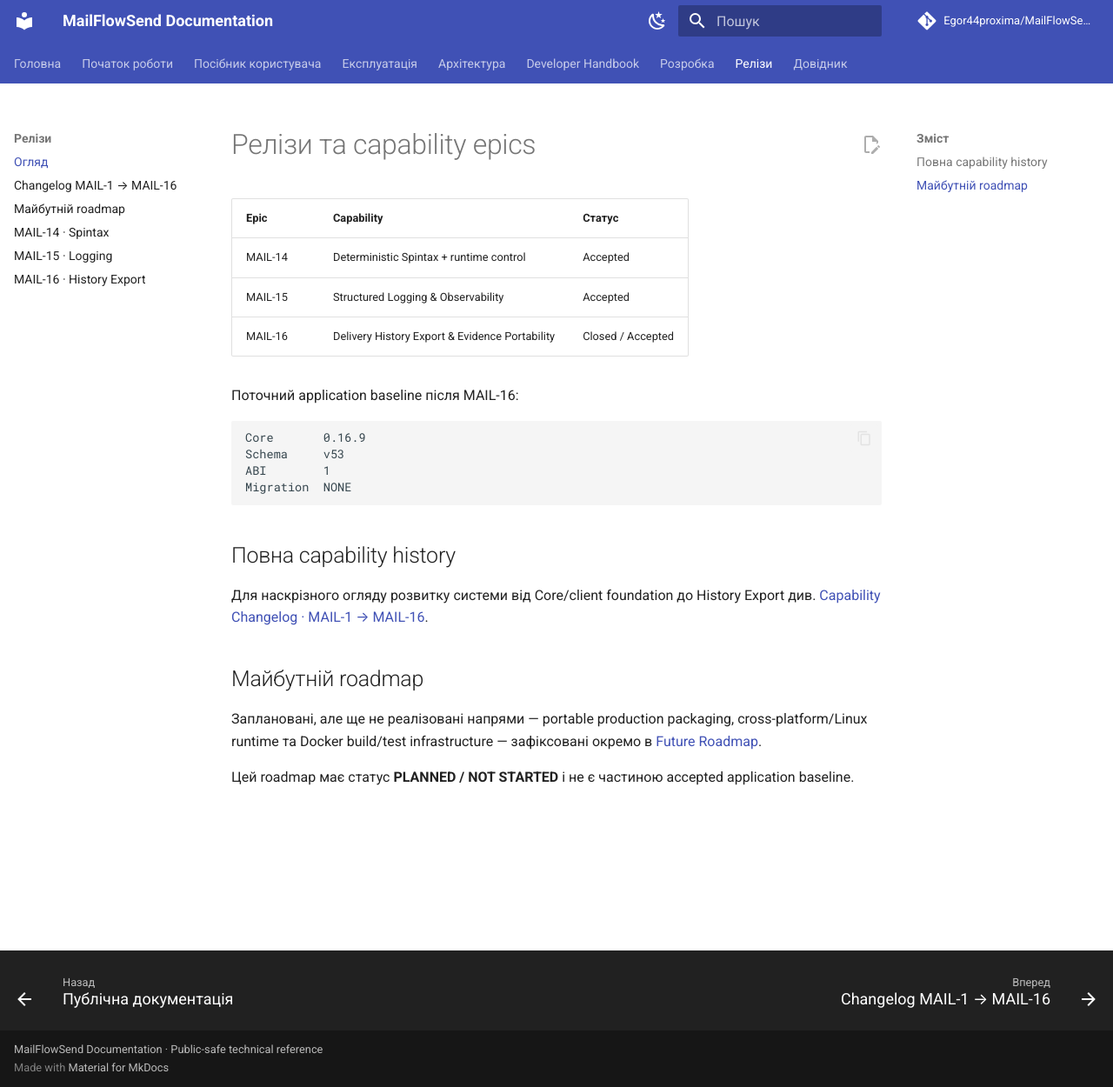
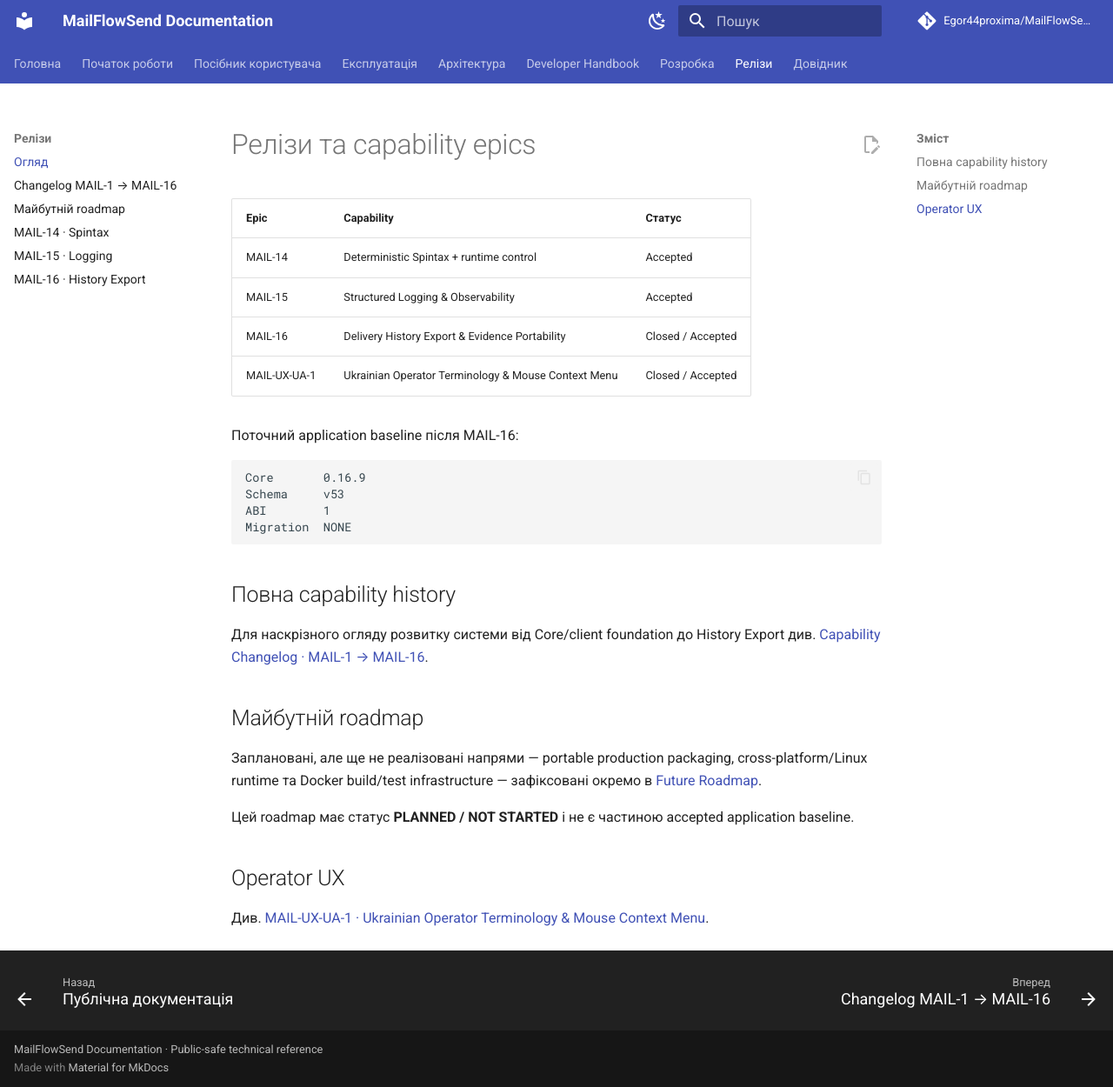
Before and after one commit to Egor44proxima/MailFlowSend-Docs, an MkDocs documentation site: the page built from docs/releases/index.md, in a window 1280 px wide and 1250 px high. Shown: the whole window at 87% size. Built offline with MkDocs 1.6.1 and Material for MkDocs 9.7.7, drawn with Linux system fonts in a browser that asks for light colours; comment, search, counter and statistics services are not loaded.

Commit message:
Docs: add MAIL-UX-UA-1 release entry

```diff
--- a/docs/releases/index.md
+++ b/docs/releases/index.md
@@ -5,6 +5,7 @@
 | MAIL-14 | Deterministic Spintax + runtime control | Accepted |
 | MAIL-15 | Structured Logging & Observability | Accepted |
 | MAIL-16 | Delivery History Export & Evidence Portability | Closed / Accepted |
+| MAIL-UX-UA-1 | Ukrainian Operator Terminology & Mouse Context Menu | Closed / Accepted |
 
 Поточний application baseline після MAIL-16:
 
@@ -26,3 +27,8 @@
 Заплановані, але ще не реалізовані напрями — portable production packaging, cross-platform/Linux runtime та Docker build/test infrastructure — зафіксовані окремо в [Future Roadmap](future-roadmap.md).
 
 Цей roadmap має статус **PLANNED / NOT STARTED** і не є частиною accepted application baseline.
+
+
+## Operator UX
+
+Див. [MAIL-UX-UA-1 · Ukrainian Operator Terminology & Mouse Context Menu](mail-ux-ua-1.md).
```
